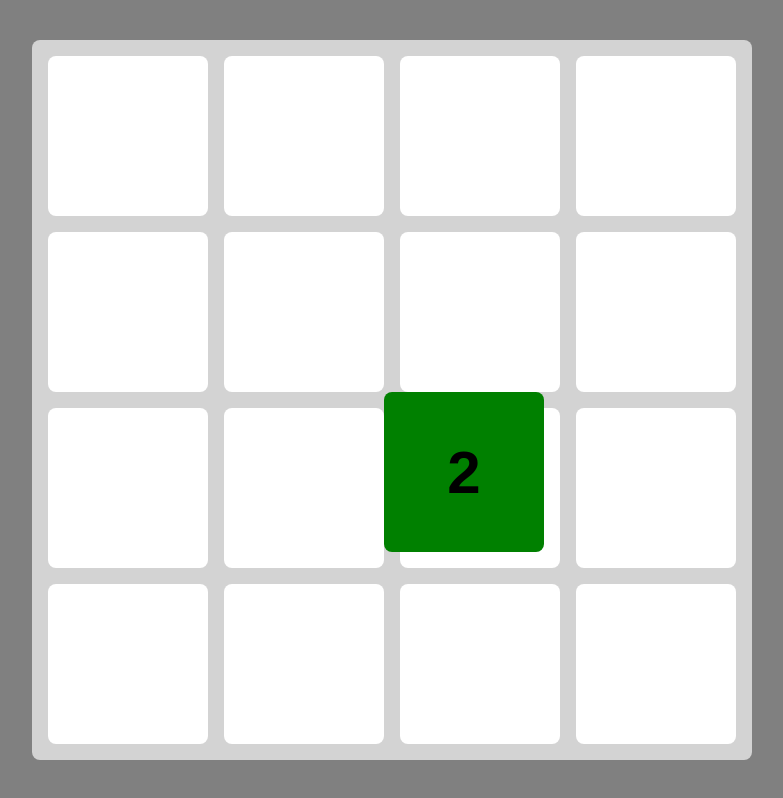
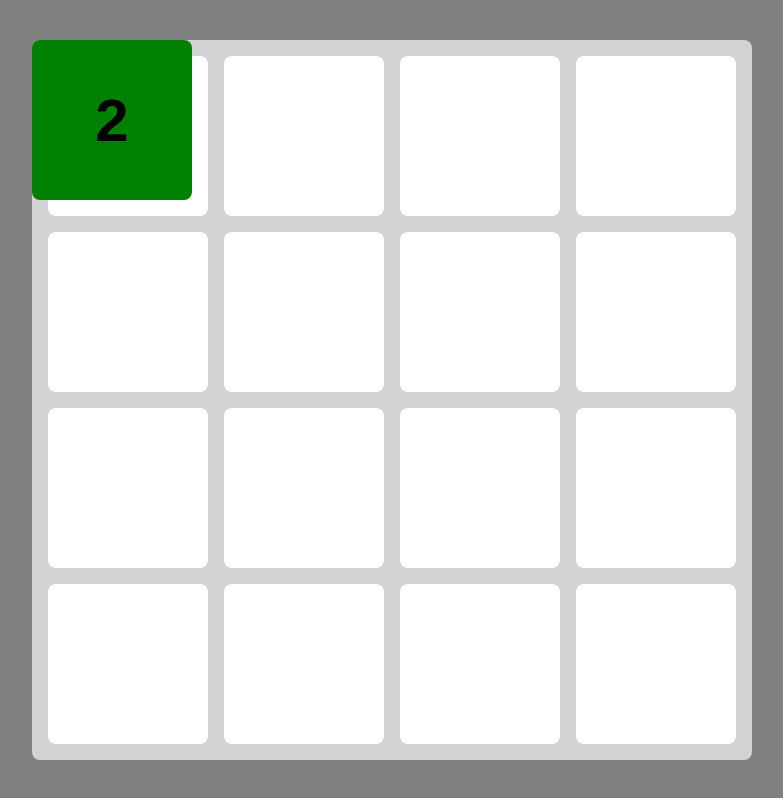
Before and after one commit to TheMLGer/2048, a plain HTML site: page index.html in a window 1280 px wide. Shown: the whole page, without its empty margins (248-1031 px from the left). Drawn offline with Linux system fonts and the light colour scheme.

Commit message:
remove top and left

```diff
--- a/style.css
+++ b/style.css
@@ -44,7 +44,6 @@ body {
     height: var(--cell-size);
     background-color: green;
     border-radius: 1vmin;
-    top: calc(var(--y) * var(--cell-size) + var(--cell-gap) + var(--cell-gap));
-    left: calc(var(--x) * var(--cell-size) + var(--cell-gap) + var(--cell-gap));
+
     font-weight: bold;
 }
```
